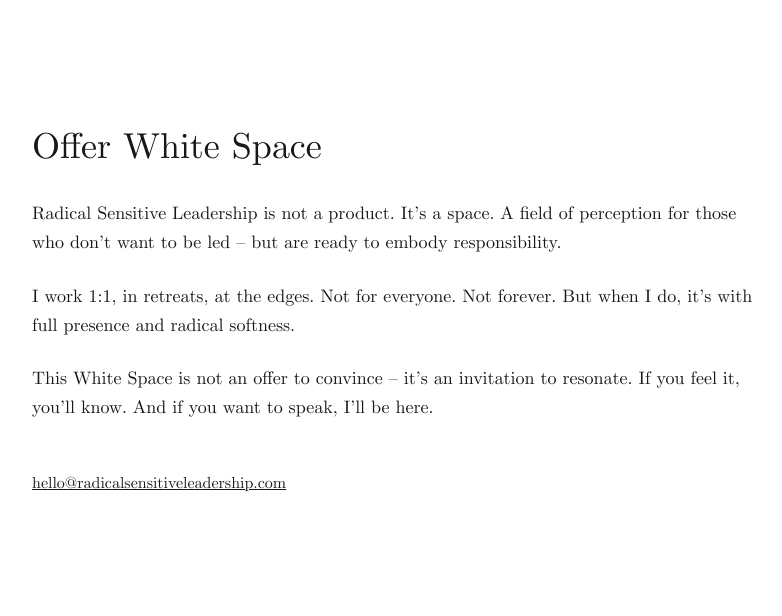
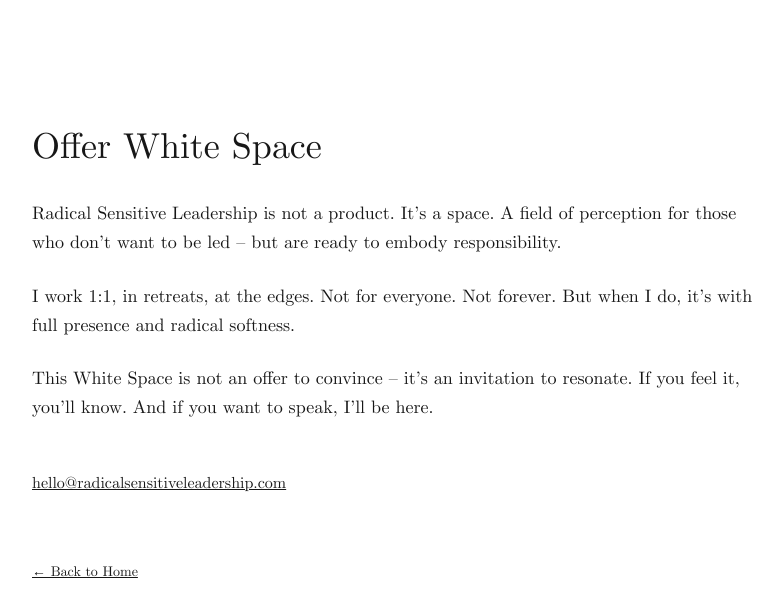
Before and after one commit to DrMvF/radicalsensitiveleadership, a Next.js app: page /offer in a window 1280 px wide. Shown: the top 616 px of the page, without its empty margins (240-1022 px from the left). Built offline with nearby package versions, Linux system fonts and the light colour scheme.

Commit message:
↩ Add 'Back to Home' link to offer page

```diff
--- a/app/offer/page.tsx
+++ b/app/offer/page.tsx
@@ -36,6 +36,7 @@ export const metadata = {
         This White Space is not an offer to convince – it’s an invitation to resonate.
         If you feel it, you’ll know. And if you want to speak, I’ll be here.
       </p>
+
       <div className="mt-12">
         <a
           href="mailto:hello@radicalsensitiveleadership.com"
@@ -44,6 +45,13 @@ export const metadata = {
           hello@radicalsensitiveleadership.com
         </a>
       </div>
+
+      {/* ← Back to Home */}
+      <div className="mt-16">
+        <a href="/" className="text-sm underline hover:opacity-60">
+          ← Back to Home
+        </a>
+      </div>
     </main>
   );
 }
```
Lines whose indentation alone changed are shown as unchanged.
